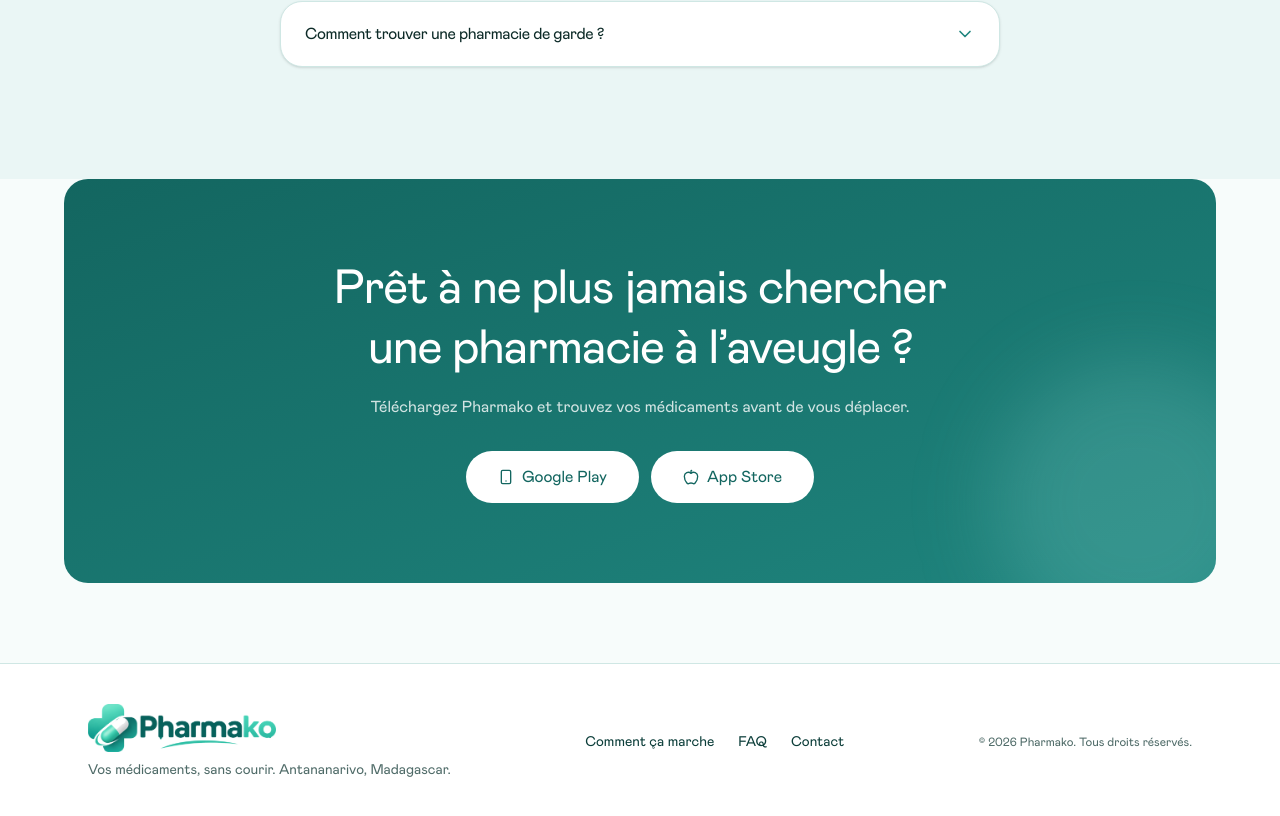
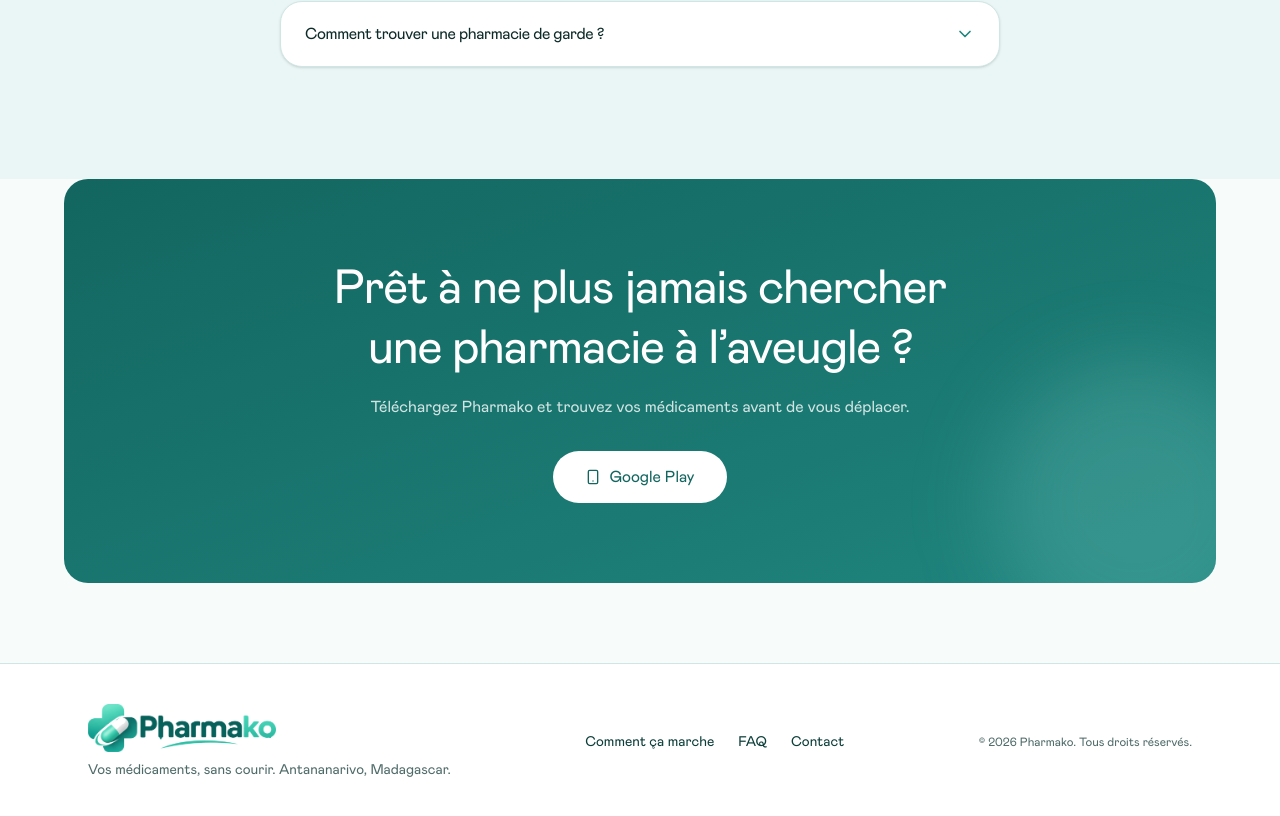
Before and after one commit to Randriantahina/pharmako-landing, a React (Vite) app: page / in a window 1280 px wide. Shown: the part 6101-6917 px from the top of the page. Built offline with nearby package versions, Linux system fonts and the light colour scheme.

Commit message:
feat(cta): remove App Store button from download section

```diff
--- a/src/features/cta/ui/CallToAction.tsx
+++ b/src/features/cta/ui/CallToAction.tsx
@@ -1,4 +1,4 @@
-import { Smartphone, Apple } from 'lucide-react'
+import { Smartphone } from 'lucide-react'
 import { Button } from '@/shared/ui/button'
 import { Reveal } from '@/shared/components/Reveal'
 import { LINKS } from '@/shared/config/links'
@@ -13,7 +13,6 @@ export function CallToAction() {
           <p className="relative mx-auto mt-4 max-w-xl text-white/80">Téléchargez Pharmako et trouvez vos médicaments avant de vous déplacer.</p>
           <div className="relative mt-8 flex flex-wrap justify-center gap-3">
             <Button asChild variant="light" size="lg"><a href={LINKS.playStore}><Smartphone /> Google Play</a></Button>
-            <Button asChild variant="light" size="lg"><a href={LINKS.appStore}><Apple /> App Store</a></Button>
           </div>
         </div>
       </Reveal>
--- a/src/shared/config/links.ts
+++ b/src/shared/config/links.ts
@@ -1,6 +1,5 @@
 // Remplacez ces liens quand l'app sera publiée.
 export const LINKS = {
   playStore: '#telecharger',
-  appStore: '#telecharger',
   contact: 'mailto:contact@pharmako.mg',
 }
```
